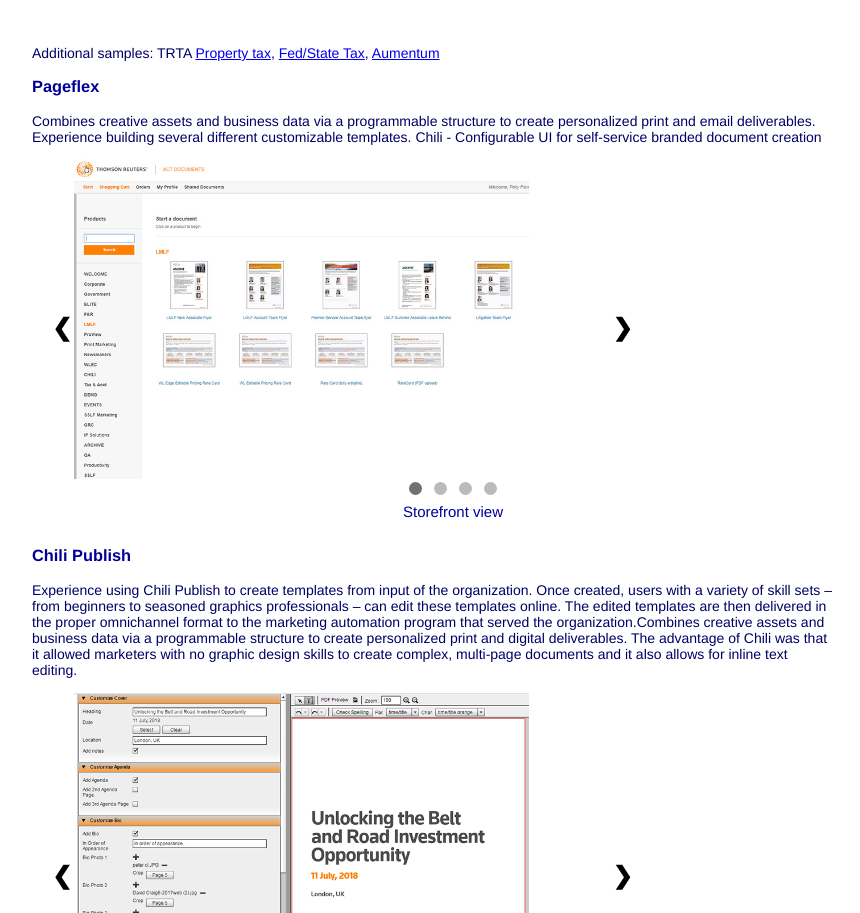
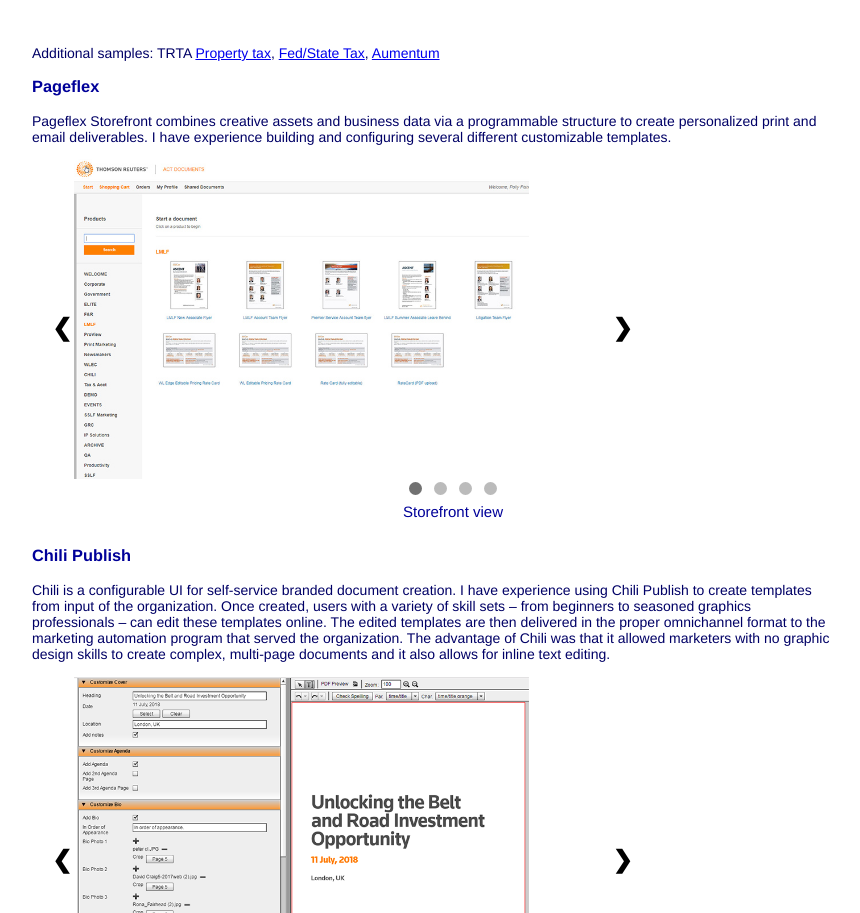
Before and after one commit to pollyfish/portfolio, a plain HTML site: page index.html in a window 1280 px wide. Shown: the part 932-1845 px from the top of the page, without its empty margins (208-1068 px from the left). Drawn offline with Linux system fonts and the light colour scheme.

Commit message:
corrected some text descriptions

```diff
--- a/index.html
+++ b/index.html
@@ -140,7 +140,7 @@
 <br><br><br>
 <p>Additional samples: TRTA <a href="https://tax.thomsonreuters.com/en/onesource/property-tax/personal-property-tax-software">Property tax</a>, <a href="https://tax.thomsonreuters.com/gl/en/onesource/tax-information-reporting/federal-state-tax">Fed/State Tax</a>, <a href="https://tax.thomsonreuters.com/en/aumentum/tax">Aumentum</a>
  <h3>Pageflex</h3>
-		    <p id="pageflex-text" class="intro-text">Combines creative assets and business data via a programmable structure to create personalized print and email deliverables. Experience building several different customizable templates. Chili - Configurable UI for self-service branded document creation</p>
+		    <p id="pageflex-text" class="intro-text">Pageflex Storefront combines creative assets and business data via a programmable structure to create personalized print and email deliverables. I have experience building and configuring several different customizable templates.</p>
 
 
 
@@ -271,7 +271,7 @@
 
 
  <h3>Chili Publish</h3>
-		    <p id="chili-text" class="intro-text">Experience using Chili Publish to create templates from input of the organization. Once created, users with a variety of skill sets – from beginners to seasoned graphics professionals – can edit these templates online. The edited templates are then delivered in the proper omnichannel format to the marketing automation program that served the organization.Combines creative assets and business data via a programmable structure to create personalized print and digital deliverables. The advantage of Chili was that it allowed marketers with no graphic design skills to create complex, multi-page documents and it also allows for inline text editing.</p>
+		    <p id="chili-text" class="intro-text">Chili is a configurable UI for self-service branded document creation. I have experience using Chili Publish to create templates from input of the organization. Once created, users with a variety of skill sets – from beginners to seasoned graphics professionals – can edit these templates online. The edited templates are then delivered in the proper omnichannel format to the marketing automation program that served the organization. The advantage of Chili was that it allowed marketers with no graphic design skills to create complex, multi-page documents and it also allows for inline text editing.</p>
 
   <div class="slideshow-container">
   <div class="mySlides fade">
```
